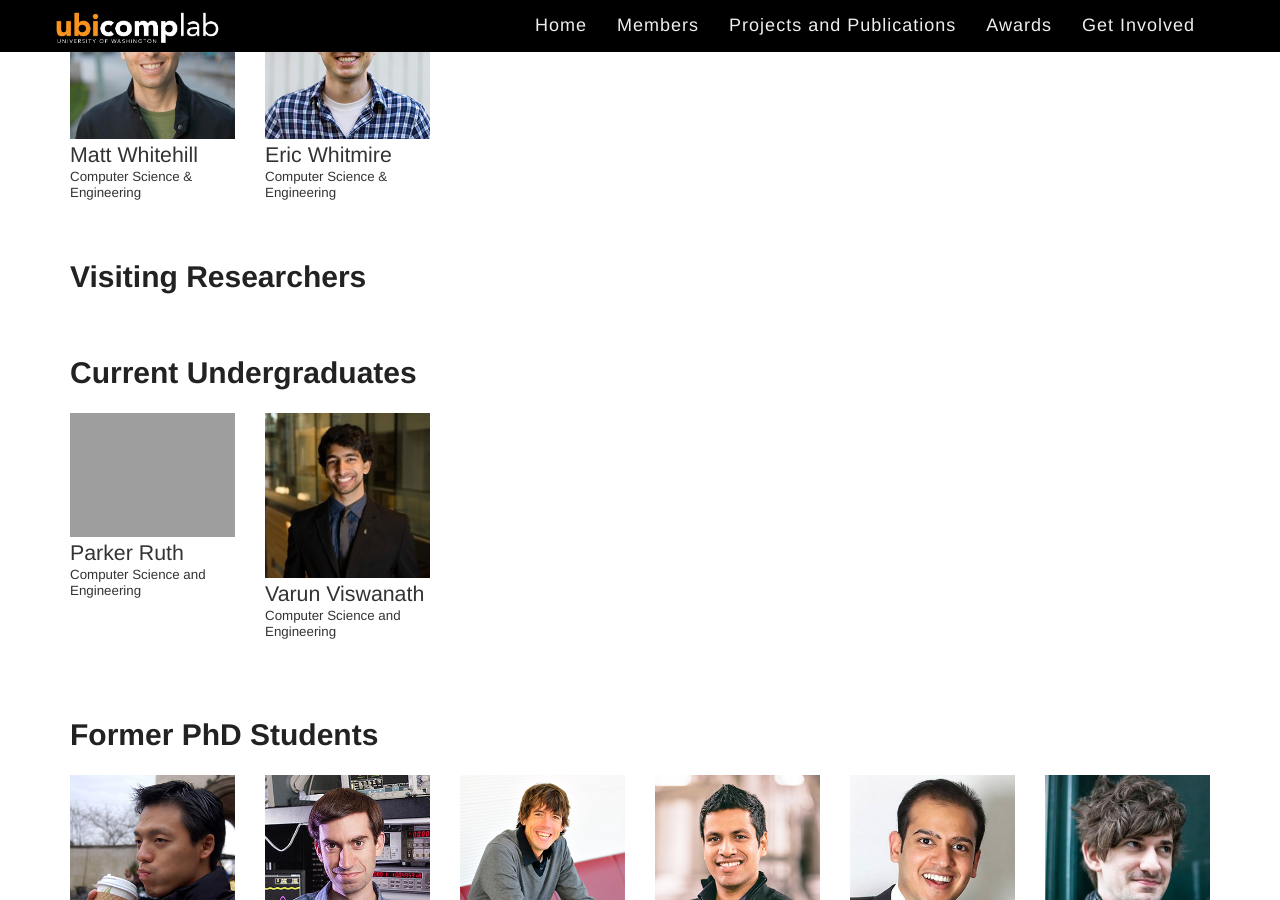
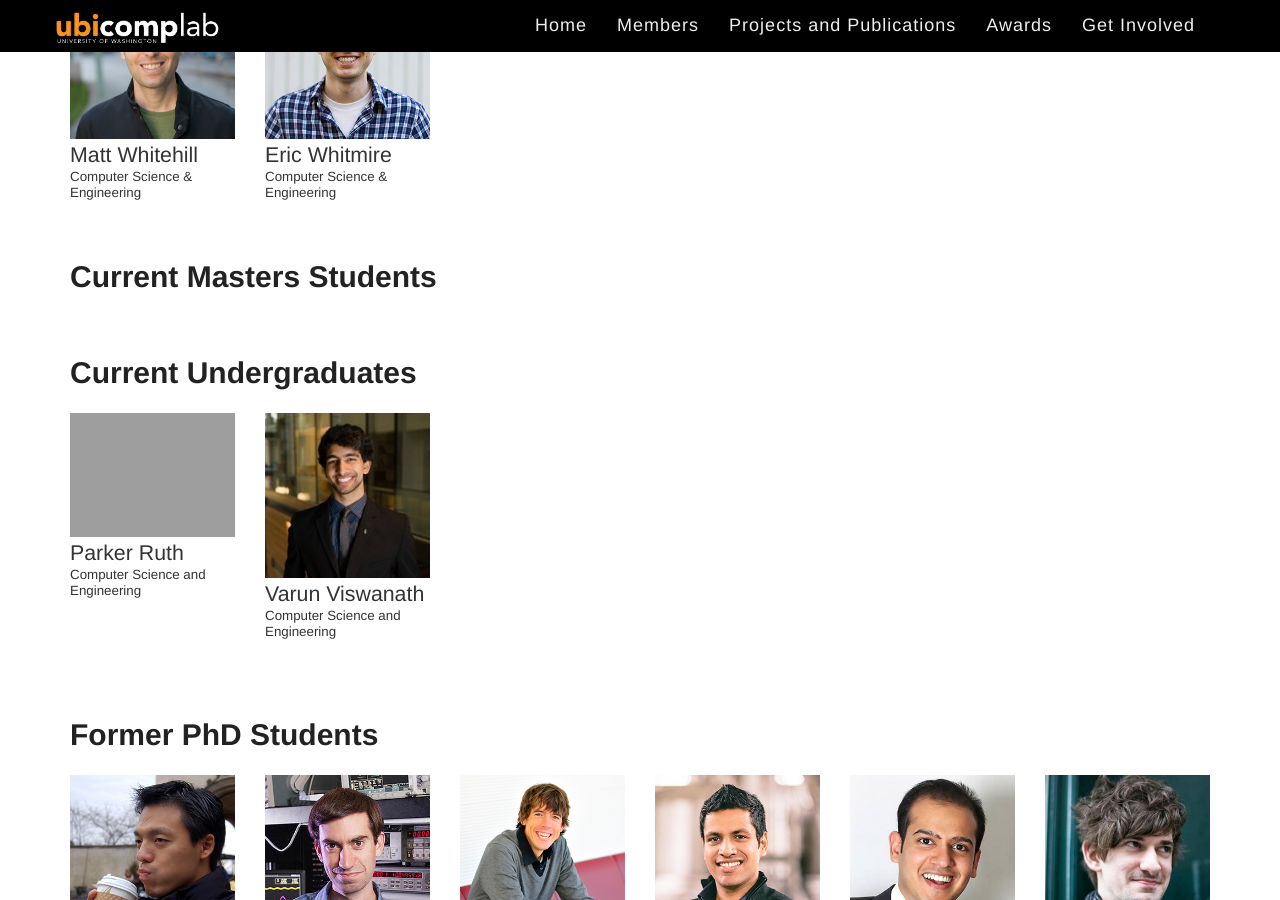
Before and after one commit to ubicomplab/ubicomplab.github.io, a Jekyll site: the page built from members/index.html, in a window 1280 px wide and 900 px high, scrolled down 1086 px. Built offline with Jekyll 4.4.1, drawn with Linux system fonts in a browser that asks for light colours; some web fonts are replaced.

Commit message:
Update current masters students in members/index.html

```diff
--- a/members/index.html
+++ b/members/index.html
@@ -46,9 +46,9 @@
 {% endfor %}
 </div>
 
-<h1>Visiting Researchers</h1>
+<h1>Current Masters Students</h1>
 <div class="row">
-{% for member in visiting %}
+{% for member in master %}
 
   <div class="member-badge col-md-2 col-sm-3 col-xs-4">
     <div class="image">{% if member.website != nil %}<a href="{{ member.website }}">{% endif %}<img src="{{site.url}}{{member.image}}"/>{% if member.website != nil %}</a>{% endif %}</div>
```
